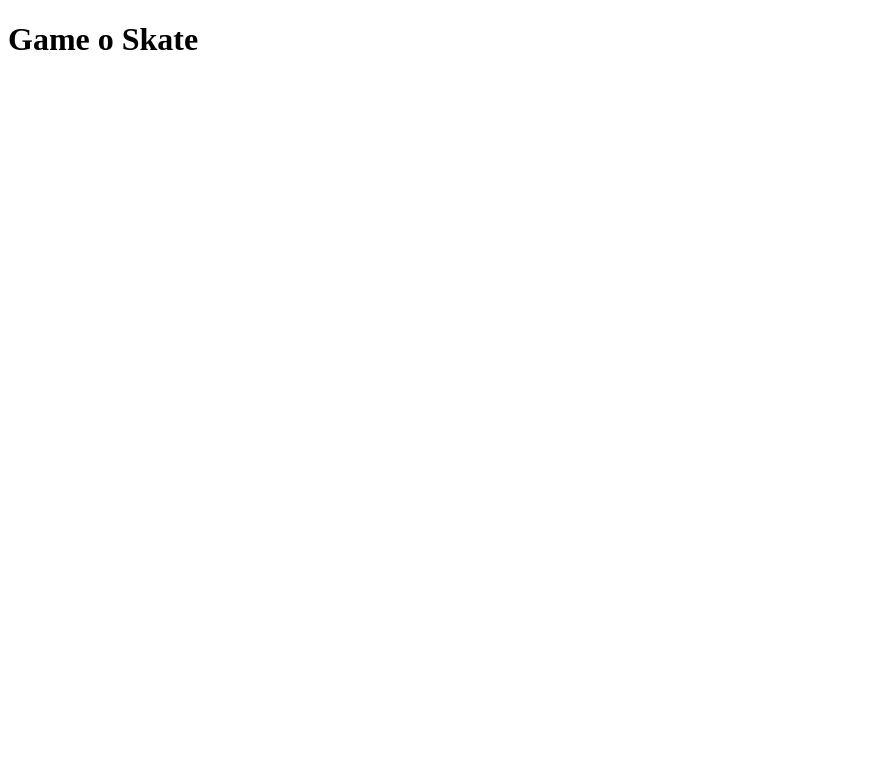
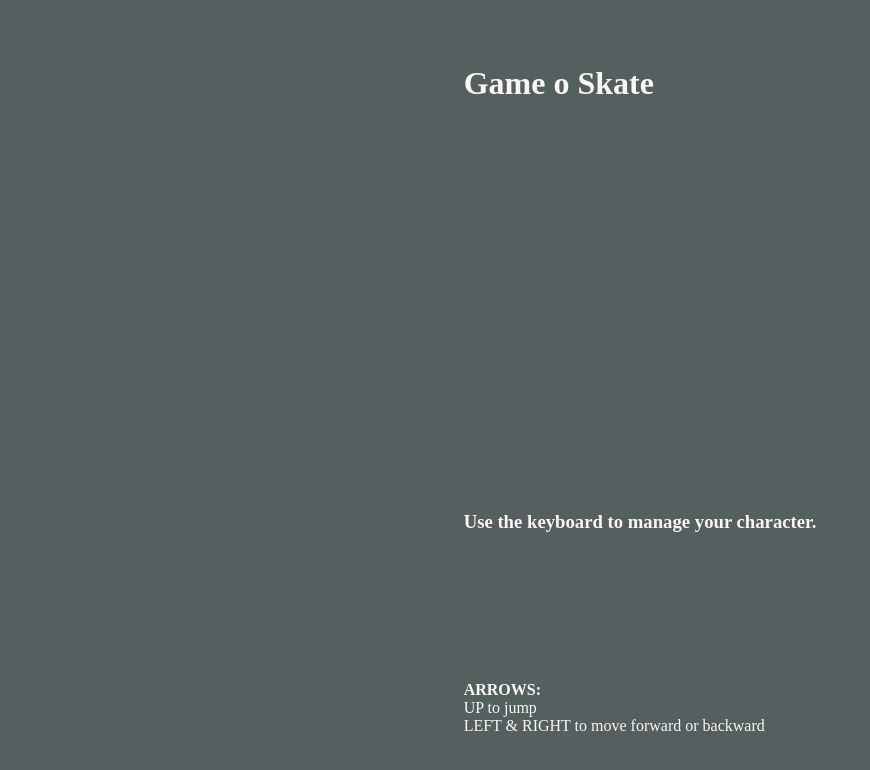
Before and after one commit to SeanMelody/Skate, a plain HTML site: page index.html in a window 1280 px wide. Shown: the whole page, without its empty margins (0-870 px from the left). Drawn offline with Linux system fonts and the light colour scheme.

Commit message:
styling added

```diff
--- a/game.css
+++ b/game.css
@@ -0,0 +1,24 @@
+* {
+
+    box-sizing:border-box;
+    margin:0;
+    padding:0;
+
+  }
+
+  html, body {
+
+    height:100%;
+    width:100%;
+
+  }
+
+  body {
+
+    align-content:space-around;
+    background-color:#545f5f;
+    color:#FBF5F3;
+    display:grid;
+    justify-content:center;
+
+  }
--- a/index.html
+++ b/index.html
@@ -6,13 +6,22 @@
     <meta http-equiv="X-UA-Compatible" content="IE=edge">
     <meta name="viewport" content="width=device-width, initial-scale=1.0">
     <!-- My CSS Styling Link -->
-    <link rel="stylesheet" href="./game.css">
+    <link rel="stylesheet" href="./game.css" type="text/css">
     <title>Skate</title>
 </head>
 
 <body>
     <h1>Game o Skate</h1>
 
+    <canvas></canvas>
+    <h3>Use the keyboard to manage your character.</h3>
+    <p>
+        <br /> <b>ARROWS:</b>
+        <br /> UP to jump
+        <br /> LEFT & RIGHT to move forward or backward
+    </p>
+
+
     <!-- My Javascript File -->
     <script src="./game.js"></script>
 </body>
```
